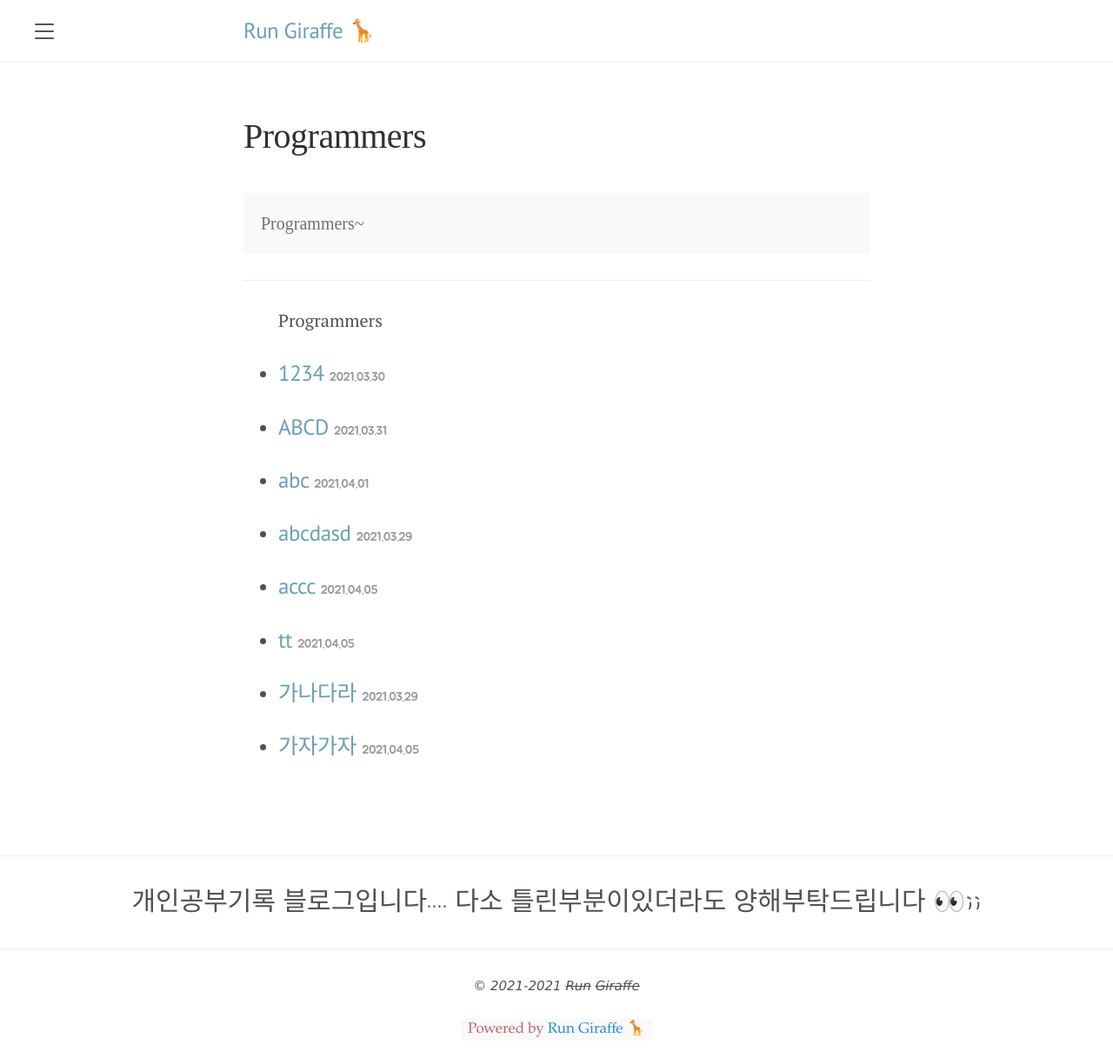
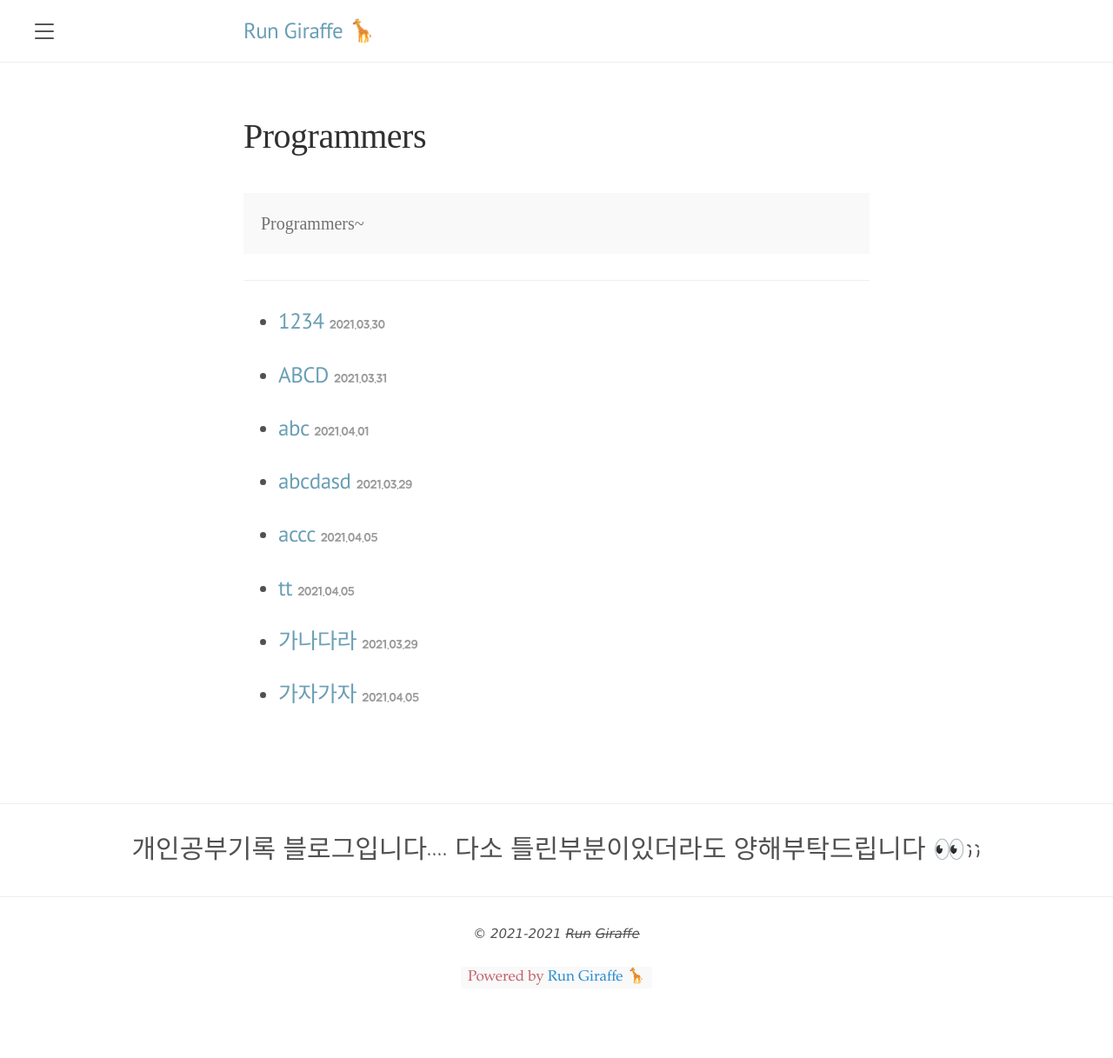
Before and after one commit to froggy0m0/froggy0m0.github.io, a Jekyll site: the page built from categories/Programmers.md, in a window 1280 px wide. Shown: the whole page at 87% size. Built offline with Jekyll 4.4.1, drawn with Linux system fonts in a browser that asks for light colours; after the commit the page ends 1157 px from its top, so only the background shows below that.

Commit message:
Update sortcategory.html

```diff
--- a/_layouts/sortcategory.html
+++ b/_layouts/sortcategory.html
@@ -11,11 +11,9 @@
   <hr class="sr-only"/>
 {% endif %}
 
+<ul class="posts-list">
 
-<ul class="posts-list">
-  <p>{{page.title}}</p>
-  {% assign sort_pages = site.categories[page.title] %}
-  {% assign sort_page = sort_pages | sort: 'title' %}
+  {% assign sort_page = site.categories[page.title] | sort: 'title' %}
   {% for post in sort_page %}
     <li>
       <h3>
```
